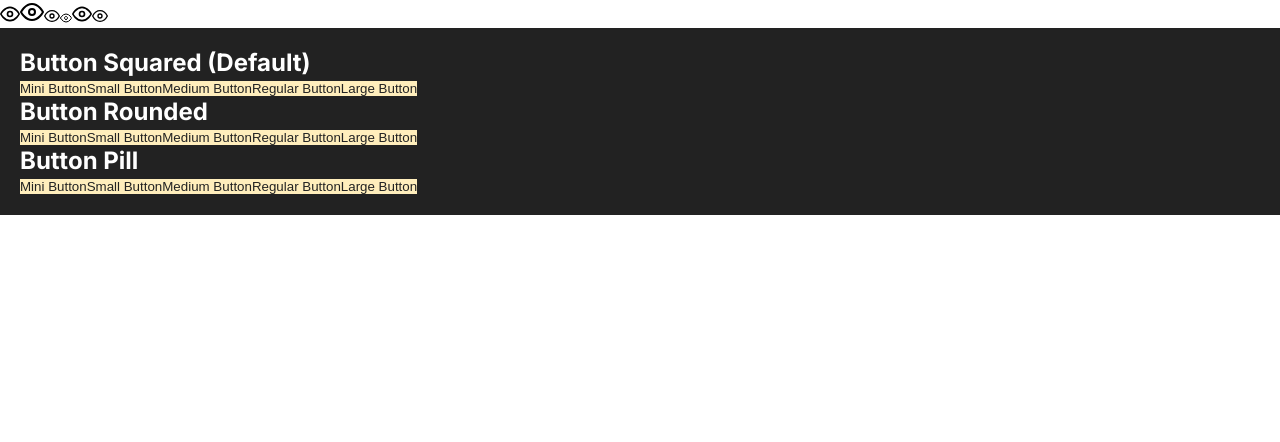
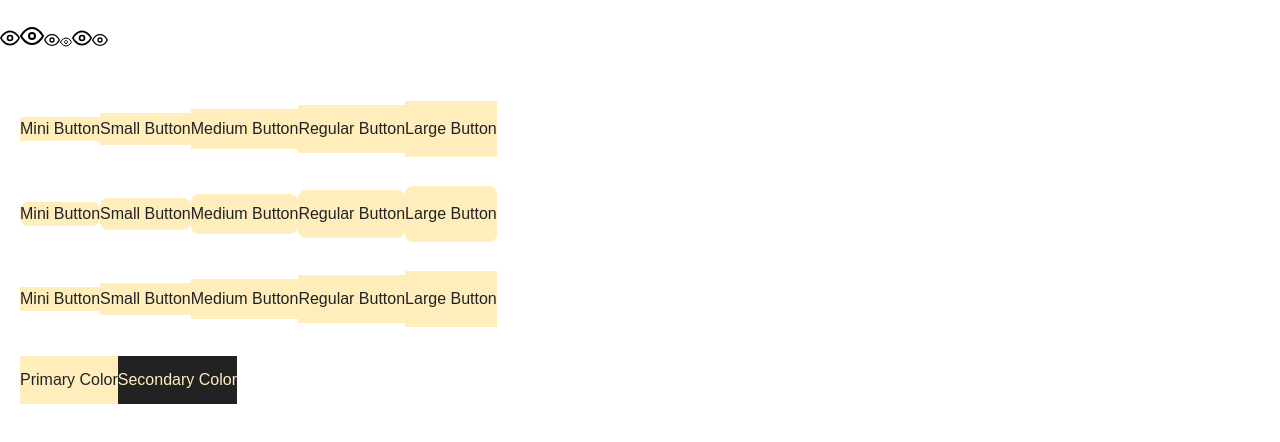
Before and after one commit to deyvisonborges-portfolio/eshop-front-authorizer, a Next.js app: page / in a window 1280 px wide. Shown: the top 442 px of the page. Built offline with nearby package versions, Linux system fonts and the light colour scheme.

Commit message:
feat/lib-ui - working in buttons

```diff
--- a/src/@lib-ui/src/core-components/button/tokens.module.css
+++ b/src/@lib-ui/src/core-components/button/button.module.css
@@ -16,12 +16,20 @@
   font-weight: 500;
   transition: background-color 0.2s;
   /* transition: 0.2s ease-in-out; */
-  background-color: var(--color-secondary-dark);
-  color: var(--color-primary);
 }
 
 .button:hover {
   background-color: var(--color-primary-hover);
+}
+
+/* Colors */
+.button--primary {
+  background-color: var(--color-secondary-dark);
+  color: var(--color-primary);
+}
+.button--secondary {
+  background-color: var(--color-primary);
+  color: var(--color-secondary-dark);
 }
 
 /* Variants */
--- a/src/@lib-ui/src/core-components/button/index.tsx
+++ b/src/@lib-ui/src/core-components/button/index.tsx
@@ -1,35 +1,48 @@
-import React from "react";
-import styles from "./tokens.module.css";
+import React, { ComponentPropsWithRef, forwardRef } from "react";
+import styles from "./button.module.css";
 
 type ButtonSize = "mini" | "small" | "medium" | "regular" | "large";
 type ButtonVariant = "squared" | "rounded" | "pill";
-type ButtonColor = "primary" | "";
+type ButtonColor = "primary" | "secondary";
 
-interface ButtonProps extends React.ButtonHTMLAttributes<HTMLButtonElement> {
+type ButtonProps = {
+  color?: ButtonColor;
   size?: ButtonSize;
   variant?: ButtonVariant;
   icon?: React.ReactNode;
-}
+} & ComponentPropsWithRef<"button">;
 
-const Button: React.FC<ButtonProps> = ({
+export const Button = forwardRef<HTMLButtonElement, ButtonProps>(
+  (
+    {
       children,
+      color = "primary",
       size = "regular",
       variant = "squared",
       icon,
       ...props
-}) => {
+    },
+    ref
+  ) => {
     return (
       <button
-      // corrigir essa parte, pois esta retornando undefined devido a falta do suporte ao prefixo button--
-      className={`${styles.button} ${styles[size]} ${styles[variant]} ${
-        icon ? styles.withIcon : ""
-      }`}
+        ref={ref}
+        name="button"
+        type="button"
+        className={`
+          ${styles.button}
+          ${styles[`button--${color}`]}
+          ${styles[`button--${size}`]}
+          ${styles[`button--${variant}`]}
+          ${icon ? styles.withIcon : ""}
+        `}
         {...props}
       >
         {icon && <span>{icon}</span>}
         {children}
       </button>
     );
-};
+  }
+);
 
-export default Button;
+Button.displayName = "Button";
--- a/src/@lib-ui/src/core-components/index.ts
+++ b/src/@lib-ui/src/core-components/index.ts
@@ -1 +1,2 @@
 export * from "./form";
+export * from "./button";
--- a/src/app/page.tsx
+++ b/src/app/page.tsx
@@ -1,4 +1,4 @@
-import Button from "@/@lib-ui/src/core-components/button";
+import { Button } from "@/@lib-ui";
 import { EyeIcon } from "@/lib/icons/eye";
 // import { Button } from "@/components/button";
 import { ThemeProvider } from "@/styles/theme.provider";
@@ -14,7 +14,7 @@ export default function Home() {
       <EyeIcon size="regular" />
       <EyeIcon size="small" />
 
-      <div style={{ backgroundColor: "#222", padding: "20px", color: "white" }}>
+      <div style={{ padding: "20px", color: "white" }}>
         <h2>Button Squared (Default)</h2>
         <Button size="mini">Mini Button</Button>
         <Button size="small">Small Button</Button>
@@ -56,6 +56,10 @@ export default function Home() {
           Large Button
         </Button>
 
+        <h2>Button Colors (WIP)</h2>
+        <Button color="primary">Primary Color</Button>
+        <Button color="secondary">Secondary Color</Button>
+
         {/* <h2>With Icon</h2>
         <Button size="mini" icon={<Eye />}>
           Mini Button
```
Lines whose indentation alone changed are shown as unchanged.
